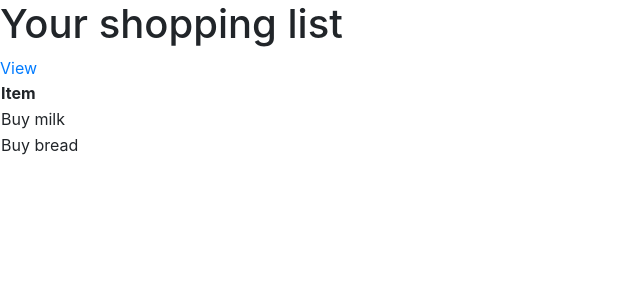
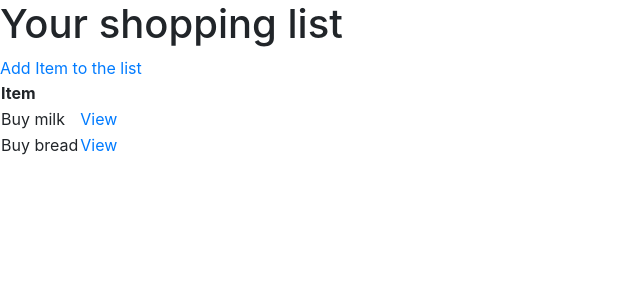
Before and after one commit to slbabin/shopping-list4, a Django app: page / in a window 1280 px wide. Shown: the top 300 px of the page, without its empty margins (0-640 px from the left). Run offline with Django 3.2, Linux system fonts and the light colour scheme; data comes from the database, SQL or seed files in the repository; some libraries are stand-ins or nearby versions.

Commit message:
Create view for creating item. Add url path to the create item  template

```diff
--- a/shoppinglist/settings.py
+++ b/shoppinglist/settings.py
@@ -55,7 +55,7 @@ ROOT_URLCONF = 'shoppinglist.urls'
 TEMPLATES = [
     {
         'BACKEND': 'django.template.backends.django.DjangoTemplates',
-        'DIRS': ['templates'],
+        'DIRS': [],
         'APP_DIRS': True,
         'OPTIONS': {
             'context_processors': [
--- a/shoppinglistapp/templates/shoppinglistapp/item_detail.html
+++ b/shoppinglistapp/templates/shoppinglistapp/item_detail.html
@@ -14,7 +14,7 @@
 
 <body>
     <h1>Your shopping list item details</h1>
-    item:{{item_detail}}
+    item:{{item}}
 
     <script src="https://cdnjs.cloudflare.com/ajax/libs/jquery/3.5.1/jquery.slim.min.js"></script>
     <script src="https://cdnjs.cloudflare.com/ajax/libs/popper.js/1.16.1/umd/popper.min.js"></script>
--- /dev/null
+++ b/shoppinglistapp/templates/shoppinglistapp/item_form.html
@@ -0,0 +1 @@
+<h1>Item form</h1>
--- a/shoppinglistapp/templates/shoppinglistapp/item_list.html
+++ b/shoppinglistapp/templates/shoppinglistapp/item_list.html
@@ -12,7 +12,8 @@
 </head>
 <body>
     <h1>Your shopping list</h1>
-    <a href="{% url 'item_detail' item_detail.id %}">View</a>
+    <a href="{% url 'item-create' %}">Add Item to the list</a>
+
     <table>
         <tr>
             <th>Item</th>
@@ -21,7 +22,7 @@
         {% for item in items %}
         <tr>
             <td>{{item.name}}</td>
-            <td></td>
+            <td><a href="{% url 'item' item.id %}">View</a></td>
         </tr>
         {% empty %}
         <h2>You have no items on the list!</h2>
--- a/shoppinglistapp/urls.py
+++ b/shoppinglistapp/urls.py
@@ -1,8 +1,9 @@
 from django.urls import path
-from .views import ShoppingList, ItemDetail
+from .views import ShoppingList, ItemDetail, ItemCreate
 
 
 urlpatterns = [
     path('', ShoppingList.as_view(), name='shopping_list'),
-    path('item/<int:pk>', ItemDetail.as_view(), name='item_detail')
+    path('item/<int:pk>', ItemDetail.as_view(), name='item'),
+    path('item-create/', ItemCreate.as_view(), name='item-create')
 ]
--- a/shoppinglistapp/views.py
+++ b/shoppinglistapp/views.py
@@ -1,6 +1,9 @@
 from django.shortcuts import render
 from django.views.generic.list import ListView
 from django.views.generic.detail import DetailView
+from django.views.generic.edit import CreateView
+from django.urls import reverse_lazy
+
 from .models import Item
 
 
@@ -11,5 +14,11 @@ class ShoppingList(ListView):
 
 class ItemDetail(DetailView):
     model = Item
-    context_object_name = 'item_detail'
-    # template_name = 'shoppingapplistapp/detail.html'
+    context_object_name = 'item'
+
+
+class ItemCreate(CreateView):
+    model = Item
+    fields = ('name', 'notes', 'complete')
+    # fields = '__all__'
+    success_url = reverse_lazy('items')
```
